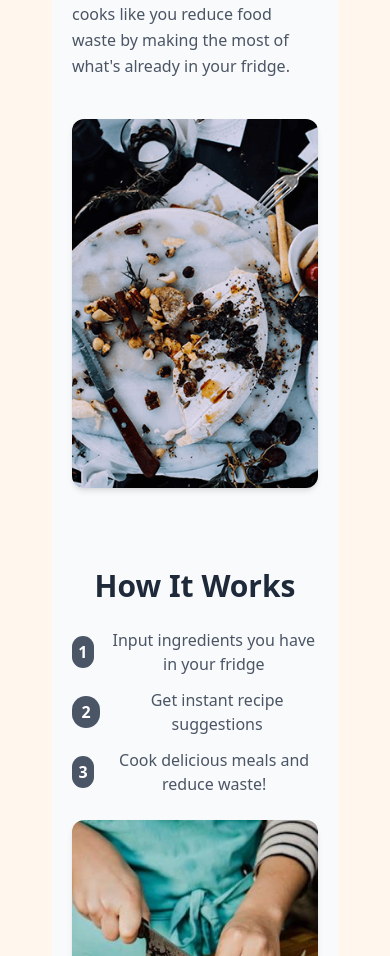
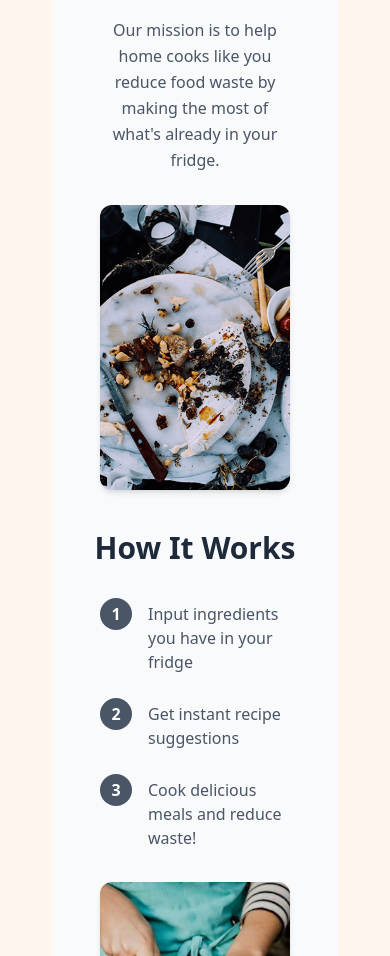
Before and after one commit to mrcicil/Fridge_Rescue, a React (Vite) app: page /homepage in a window 390 px wide. Shown: the part 1044-2000 px from the top of the page. Built offline with nearby package versions, Linux system fonts and the light colour scheme.

Commit message:
Revise CSS to be more responsive

```diff
--- a/src/components/IngredientInput.jsx
+++ b/src/components/IngredientInput.jsx
@@ -29,19 +29,19 @@ const IngredientInput = ({ onSearch }) => {
   };
 
   return (
-    <div className="max-w-3xl mx-auto bg-white rounded-2xl shadow-lg p-8">
+    <div className="w-full max-w-3xl mx-auto bg-white rounded-2xl shadow-lg p-4 md:p-8">
       <h2 className="text-3xl font-bold text-recipe-800 dark:text-gray-500 text-center mb-8">
         What's in your fridge?
       </h2>
 
-      <div className="flex gap-2 md:gap-4 mb-4">
+      <div className="flex flex-col sm:flex-row gap-2 md:gap-4 mb-4">
         <input
           type="text"
           value={currentIngredient}
           onChange={(e) => setCurrentIngredient(e.target.value)}
           onKeyPress={handleKeyPress}
           placeholder="Enter an ingredient"
-          className="flex-1 px-4 md:px-6 py-2 md:py-3 rounded-lg
+          className="w-full px-4 md:px-6 py-2 md:py-3 rounded-lg
               border border-recipe-200 dark:border-gray-600
               focus:ring-2 focus:ring-recipe-500 dark:focus:ring-blue-500
               focus:border-recipe-500 dark:focus:border-blue-500
@@ -53,7 +53,12 @@ const IngredientInput = ({ onSearch }) => {
         />
         <button
           onClick={handleAddIngredient}
-          className="inline-block bg-gray-600 !text-white px-6 py-3 rounded-lg font-semibold transition-all duration-300 hover:bg-gray-700 hover:-translate-y-0.5"
+          className="inline-block bg-gray-600 dark:bg-gray-600
+                     !text-white px-4 py-2 rounded-lg font-semibold
+                     transition-all duration-300
+                     hover:bg-gray-700 dark:hover:bg-gray-700
+                     hover:-translate-y-0.5 hover:shadow-lg
+                     text-sm mx-auto"
         >
           Add
         </button>
--- a/src/components/SearchResults.jsx
+++ b/src/components/SearchResults.jsx
@@ -21,7 +21,9 @@ const RecipeCard = ({ recipe }) => {
 
   return (
     <div
-      className="bg-white rounded-xl shadow-lg overflow-hidden transition-all duration-300 hover:shadow-xl hover:transform hover:scale-105 cursor-pointer flex flex-col h-full"
+      className="bg-white rounded-xl shadow-lg overflow-hidden transition-all duration-300
+             hover:shadow-xl hover:transform hover:scale-105 cursor-pointer
+             flex flex-col h-full w-full"
       onClick={handleCardClick}
     >
       {/* Recipe Image */}
@@ -100,8 +102,8 @@ const RecipeSearchResults = ({ recipes = [] }) => {
   // Handle loading state
   if (!recipes) {
     return (
-      <div className="min-h-screen bg-gradient-to-br from-orange-50 to-red-50 p-6">
-        <div className="max-w-7xl mx-auto text-center">
+      <div className="min-h-screen bg-gradient-to-br from-orange-50 to-red-50 p-4">
+        <div className="w-full max-w-7xl mx-auto">
           <p className="text-gray-600">Loading recipes...</p>
         </div>
       </div>
@@ -139,7 +141,7 @@ const RecipeSearchResults = ({ recipes = [] }) => {
           </p>
         </div>
 
-        <div className="grid grid-cols-1 md:grid-cols-2 lg:grid-cols-3 xl:grid-cols-4 gap-6">
+        <div className="grid grid-cols-1 md:grid-cols-2 lg:grid-cols-3 xl:grid-cols-4 gap-4 md:gap-6">
           {recipes.map((recipe) => (
             <RecipeCard key={recipe.id} recipe={recipe} />
           ))}
--- a/src/index.css
+++ b/src/index.css
@@ -18,6 +18,11 @@
   -moz-osx-font-smoothing: grayscale;
 }
 
+#root {
+  overflow-x: hidden;
+  width: 100%;
+}
+
 a {
   font-weight: 500;
   color: #646cff;
@@ -36,6 +41,7 @@ body {
   align-items: center;
   justify-content: center;
   background-color: #FFF7ED;
+  overflow-x: hidden;
 }
 
 h1 {
--- a/src/routes/Homepage.jsx
+++ b/src/routes/Homepage.jsx
@@ -3,8 +3,8 @@ import { Bars3Icon, XMarkIcon } from '@heroicons/react/24/outline'
 import { useState } from 'react'
 import { Link } from 'react-router-dom';
 import fridgeLogo from "../assets/fridge_rescue.png";
-import foodWasteImage from "../assets/food_waste.png"; // Add this image to your assets
-import cookingImage from "../assets/cooking.jpg"; // Add this image to your assets
+import foodWasteImage from "../assets/food_waste.png";
+import cookingImage from "../assets/cooking.jpg";
 
 function Homepage() {
   return (
@@ -44,59 +44,78 @@ function Homepage() {
       </section>
 
       {/* Main Content */}
-      <section className="py-10 bg-gray-50 rounded-2xl mb-10">
-        <div className="grid grid-cols-1 md:grid-cols-2 gap-20 px-5">
+      <section className="py-10 bg-gray-50 rounded-2xl mb-10 pr-4 pl-4">
+        <div className="grid grid-cols-1 md:grid-cols-2 gap-10 md:gap-20 px-4 md:px-8">
           {/* Left Column */}
           <div className="flex flex-col">
-            <h2 className="text-3xl font-bold text-gray-800 mb-6 text-center">
+            <h2 className="text-3xl font-bold text-gray-800 mb-8 text-center">
               Why Fridge Rescue?
             </h2>
-            <p className="text-gray-600 mb-4 leading-relaxed text-left">
+            <div className="flex flex-col flex-grow px-4 md:px-6">
+              <p className="text-gray-600 mb-6 leading-relaxed">
                 Did you know that approximately one-third of all food produced globally goes to waste? That's about 1.3 billion tonnes per year!
               </p>
-            <p className="text-gray-600 mb-4 leading-relaxed text-left">
+              <p className="text-gray-600 mb-8 leading-relaxed">
                 Our mission is to help home cooks like you reduce food waste by making the most of what's already in your fridge.
               </p>
-            <div className="mt-6 text-center">
+              <div className="mt-auto">
                 <img
                   src={foodWasteImage}
                   alt="Food waste illustration"
-                className="max-w-full h-auto rounded-xl shadow-md mx-auto"
+                  className="w-full max-w-md h-auto rounded-xl shadow-md mx-auto"
                 />
+              </div>
             </div>
           </div>
 
           {/* Right Column */}
           <div className="flex flex-col">
-            <h3 className="text-3xl font-bold text-gray-800 mb-6 text-center">
+            <h3 className="text-3xl font-bold text-gray-800 mb-8 text-center">
               How It Works
             </h3>
-            <div className="space-y-3">
-              <div className="flex items-center">
-                <span className="w-8 h-8 bg-gray-600 text-white rounded-full flex items-center justify-center font-bold mr-4">
+            <div className="flex flex-col flex-grow px-4 md:px-6">
+              <div className="space-y-6 mb-8">
+                <div className="flex items-start">
+                  <div className="flex-shrink-0">
+                    <span className="w-8 h-8 bg-gray-600 text-white rounded-full
+                                  flex items-center justify-center font-bold">
                       1
                     </span>
-                <p className="text-gray-600">Input ingredients you have in your fridge</p>
                   </div>
-              <div className="flex items-center">
-                <span className="w-8 h-8 bg-gray-600 text-white rounded-full flex items-center justify-center font-bold mr-4">
+                  <p className="text-gray-600 ml-4 pt-1 text-left">
+                    Input ingredients you have in your fridge
+                  </p>
+                </div>
+                <div className="flex items-start">
+                  <div className="flex-shrink-0">
+                    <span className="w-8 h-8 bg-gray-600 text-white rounded-full
+                                  flex items-center justify-center font-bold">
                       2
                     </span>
-                <p className="text-gray-600">Get instant recipe suggestions</p>
                   </div>
-              <div className="flex items-center">
-                <span className="w-8 h-8 bg-gray-600 text-white rounded-full flex items-center justify-center font-bold mr-4">
+                  <p className="text-gray-600 ml-4 pt-1 text-left">
+                    Get instant recipe suggestions
+                  </p>
+                </div>
+                <div className="flex items-start">
+                  <div className="flex-shrink-0">
+                    <span className="w-8 h-8 bg-gray-600 text-white rounded-full
+                                  flex items-center justify-center font-bold">
                       3
                     </span>
-                <p className="text-gray-600">Cook delicious meals and reduce waste!</p>
+                  </div>
+                  <p className="text-gray-600 ml-4 pt-1 text-left">
+                    Cook delicious meals and reduce waste!
+                  </p>
                 </div>
               </div>
-            <div className="mt-6 text-center">
+              <div className="mt-auto">
                 <img
                   src={cookingImage}
                   alt="Cooking illustration"
-                className="max-w-full h-auto rounded-xl shadow-md mx-auto"
+                  className="w-full max-w-md h-auto rounded-xl shadow-md mx-auto"
                 />
+              </div>
             </div>
           </div>
         </div>
--- a/src/routes/Login.jsx
+++ b/src/routes/Login.jsx
@@ -47,7 +47,7 @@ const handleSubmit = (e) => {
 };
 
 return (
-    <div className="max-w-7xl mx-auto px-5 min-h-screen bg-recipe-50">
+    <div className="max-w-7xl mx-auto px-2 min-h-screen bg-recipe-50">
       <div className="max-w-3xl mx-auto pt-20 pb-16">
         {/* Card Container */}
         <div className="bg-white dark:bg-white rounded-2xl shadow-lg p-12">
--- a/src/routes/Result.jsx
+++ b/src/routes/Result.jsx
@@ -87,7 +87,7 @@ function Result({}) {
   }
 
   return (
-    <div className="max-w-7xl mx-auto px-5 min-h-screen bg-recipe-50 py-8">
+    <div className="max-w-7xl mx-auto px-2 min-h-screen bg-recipe-50 py-8">
       <div className="max-w-4xl mx-auto bg-white dark:white rounded-2xl shadow-lg p-6 md:p-8">
         {/* Header with back button and title */}
         <div className="flex items-center gap-4 mb-8">
--- a/src/routes/Search.jsx
+++ b/src/routes/Search.jsx
@@ -62,7 +62,7 @@ const location = useLocation();
 // }, [location]);
 
   return (
-    <div className="max-w-7xl mx-auto px-5 min-h-screen bg-recipe-50">
+    <div className="w-full max-w-7xl mx-auto px-4 min-h-screen bg-recipe-50 overflow-x-hidden">
       {/* Hero Section */}
       <div className="pt-16 pb-8">
         <div className="text-center mb-8">
```
Lines whose indentation alone changed are shown as unchanged.
